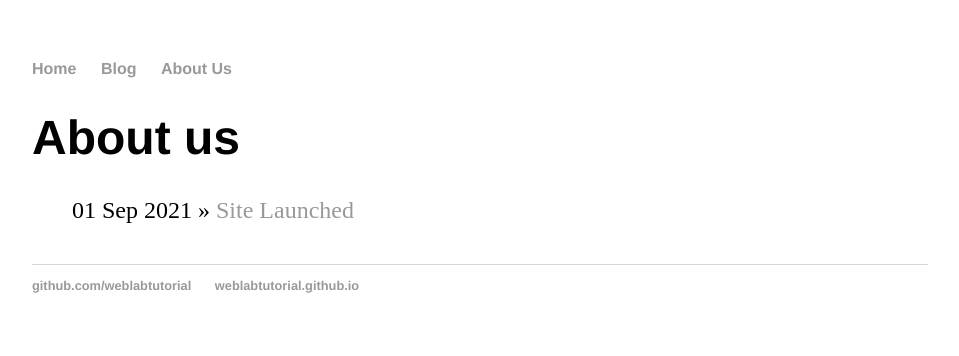
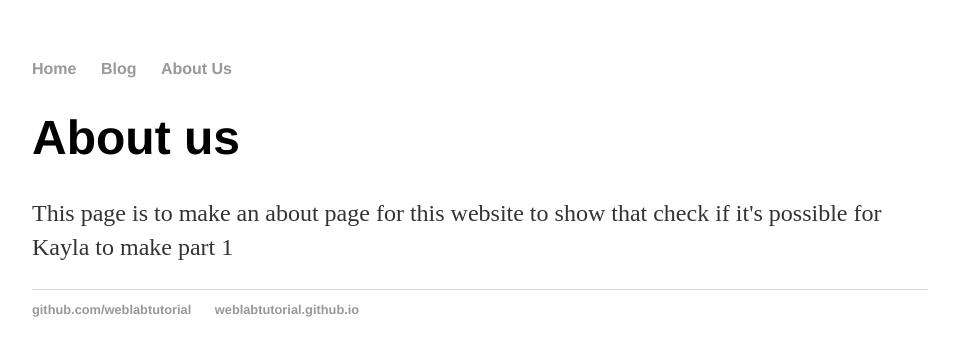
Before and after one commit to kaylaqn/kaylaqn.github.io, a Jekyll site: the page built from aboutus/index.html, in a window 1280 px wide. Shown: the top 356 px of the page, without its empty margins (160-1119 px from the left). Built offline with Jekyll 4.4.1, drawn with Linux system fonts in a browser that asks for light colours.

Commit message:
Update index.html

```diff
--- a/aboutus/index.html
+++ b/aboutus/index.html
@@ -3,10 +3,6 @@ layout: default
 title: About us
 ---
     <h1>{{ page.title }}</h1>
-    <ul class="posts">
-
-     {% for post in site.posts %}
-     <li><span>{{ post.date | date_to_string }}</span> » <a href="{{ post.url }}" title="{{ post.title }}">{{
-post.title }}</a></li>
-      {% endfor %}
-     </ul>
+        <div class="blurb">
+                <p>This page is to make an about page for this website to show that check if it's possible for Kayla to make part 1</p>
+        </div>
```
